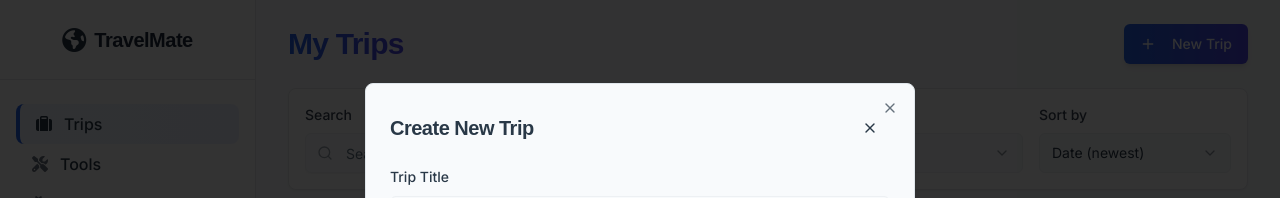
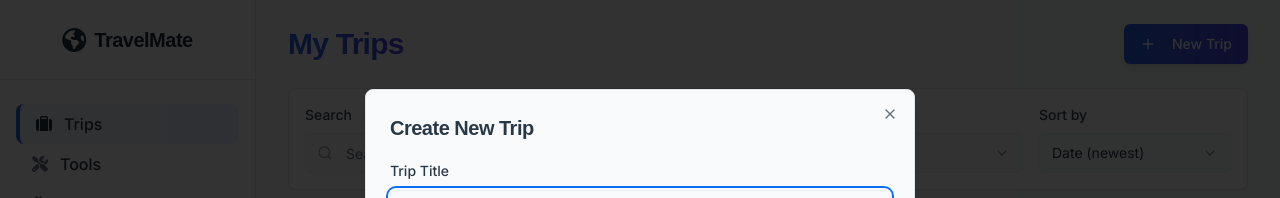
Before and after one commit to harshaltribhuwan/nova-store, a React (Vite) app: page / in a window 1280 px wide. Both pictures are taken after a click on the button "New Trip". Shown: the top 198 px of the page. Built offline with nearby package versions, Linux system fonts and the light colour scheme; no server answers.

Commit message:
fixed bug

```diff
--- a/src/components/TripForm.tsx
+++ b/src/components/TripForm.tsx
@@ -138,9 +138,9 @@ export default function TripForm({
           {isEditing ? "Edit Trip" : "Create New Trip"}
         </DialogTitle>
         {/* Single close icon */}
-        <Button variant="ghost" size="icon" onClick={onClose}>
+        {/* <Button variant="ghost" size="icon" onClick={onClose}>
           <X className="h-4 w-4" />
-        </Button>
+        </Button> */}
       </div>
 
       <Form {...form}>
```
